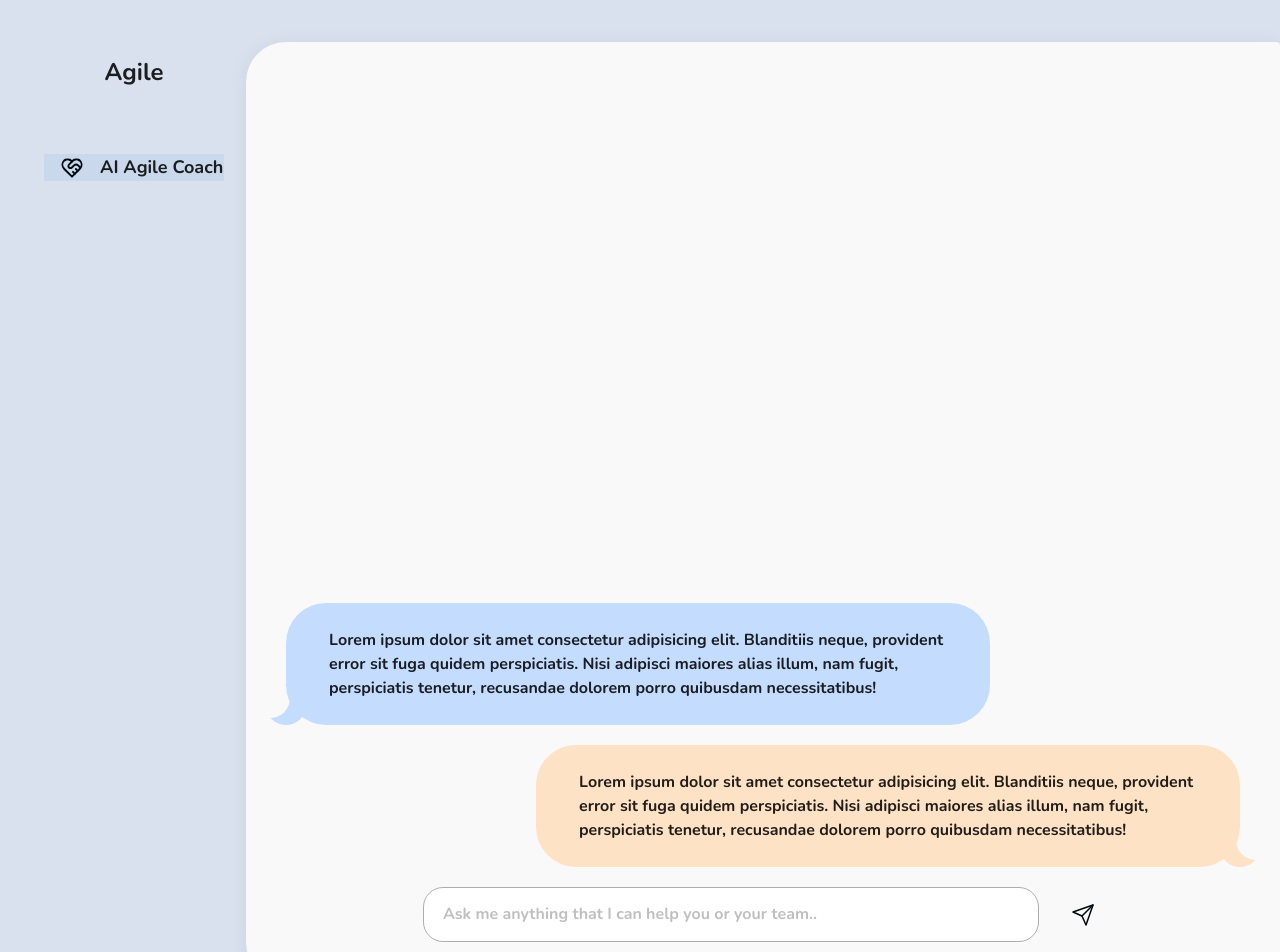
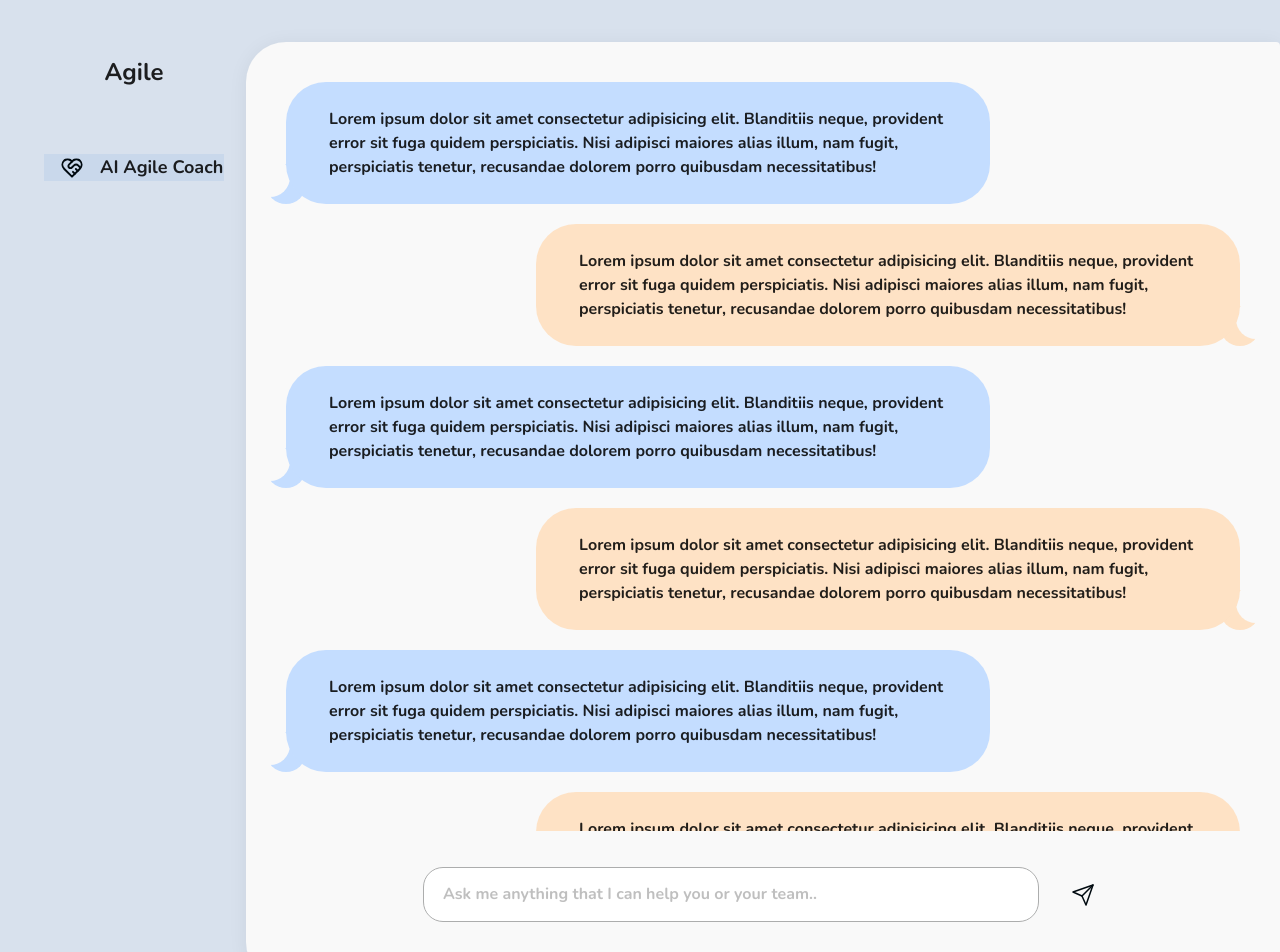
Before and after one commit to Vokoloven/saas-insiders-test-front, a React (Vite) app: page /chat in a window 1280 px wide. Shown: the top 952 px of the page. Built offline with nearby package versions, Linux system fonts and the light colour scheme.

Commit message:
style: added styles for components

```diff
--- a/src/components/form/Form.jsx
+++ b/src/components/form/Form.jsx
@@ -1,10 +1,22 @@
 import { Box, FormControl, IconButton } from '@mui/material';
 import { SendIcon } from '../../assets/SendIcon';
 import { Input } from './Input';
+import { usePath } from '../../hooks';
 
 export const Form = () => {
+  const path = usePath();
+
   return (
-    <Box sx={{ display: 'flex', justifyContent: 'center' }}>
+    <Box
+      sx={{
+        display: 'flex',
+        justifyContent: 'center',
+        pb: '60px',
+        pt: '36px',
+        px: '40px',
+        ...(path !== 'chat' && { display: 'none' }),
+      }}
+    >
       <FormControl
         onSubmit={(e) => {
           e.preventDefault();
--- a/src/components/ui/ChatWrapper/ChatWrapper.jsx
+++ b/src/components/ui/ChatWrapper/ChatWrapper.jsx
@@ -1,5 +1,6 @@
 import { Paper, Box, Container } from '@mui/material';
 import { usePath } from '../../../hooks';
+import { Form } from '../../form';
 
 // eslint-disable-next-line react/prop-types
 export const ChatWrapper = ({ children }) => {
@@ -31,14 +32,19 @@ export const ChatWrapper = ({ children }) => {
           },
         })}
       >
+        <Form />
         <Container
           sx={{
             maxWidth: '1200px',
-            // display: 'flex',
-            // justifyContent: 'center',
             px: '40px',
             pb: '40px',
+            pt: '40px',
             zIndex: 1,
+            overflowY: 'auto',
+            '&::-webkit-scrollbar': {
+              display: 'none',
+            },
+            msOverflowStyle: 'none',
           }}
         >
           {children}
--- a/src/components/ui/Message/Message.jsx
+++ b/src/components/ui/Message/Message.jsx
@@ -1,8 +1,11 @@
 import { Box } from '@mui/material/';
+import React from 'react';
 
 export const Message = () => {
   return (
-    <>
+    <Box>
+      {[1, 2, 3, 4, 5].map((item) => (
+        <React.Fragment key={item}>
           <Box sx={{ display: 'flex', justifyContent: 'flex-start' }}>
             <Box
               sx={{
@@ -38,10 +41,10 @@ export const Message = () => {
                 },
               }}
             >
-          Lorem ipsum dolor sit amet consectetur adipisicing elit. Blanditiis
-          neque, provident error sit fuga quidem perspiciatis. Nisi adipisci
-          maiores alias illum, nam fugit, perspiciatis tenetur, recusandae
-          dolorem porro quibusdam necessitatibus!
+              Lorem ipsum dolor sit amet consectetur adipisicing elit.
+              Blanditiis neque, provident error sit fuga quidem perspiciatis.
+              Nisi adipisci maiores alias illum, nam fugit, perspiciatis
+              tenetur, recusandae dolorem porro quibusdam necessitatibus!
             </Box>
           </Box>
           <Box sx={{ display: 'flex', justifyContent: 'flex-end' }}>
@@ -79,12 +82,14 @@ export const Message = () => {
                 },
               }}
             >
-          Lorem ipsum dolor sit amet consectetur adipisicing elit. Blanditiis
-          neque, provident error sit fuga quidem perspiciatis. Nisi adipisci
-          maiores alias illum, nam fugit, perspiciatis tenetur, recusandae
-          dolorem porro quibusdam necessitatibus!
+              Lorem ipsum dolor sit amet consectetur adipisicing elit.
+              Blanditiis neque, provident error sit fuga quidem perspiciatis.
+              Nisi adipisci maiores alias illum, nam fugit, perspiciatis
+              tenetur, recusandae dolorem porro quibusdam necessitatibus!
             </Box>
           </Box>
-    </>
+        </React.Fragment>
+      ))}
+    </Box>
   );
 };
--- a/src/pages/Chat/Chat.jsx
+++ b/src/pages/Chat/Chat.jsx
@@ -1,4 +1,3 @@
-import { Form } from '../../components/form';
 import { ChatWrapper } from '../../components/ui';
 import { Message } from '../../components/ui';
 import { Box } from '@mui/material/';
@@ -8,7 +7,6 @@ export const Chat = () => {
     <ChatWrapper>
       <Box>
         <Message />
-        <Form />
       </Box>
     </ChatWrapper>
   );
```
Lines whose indentation alone changed are shown as unchanged.
